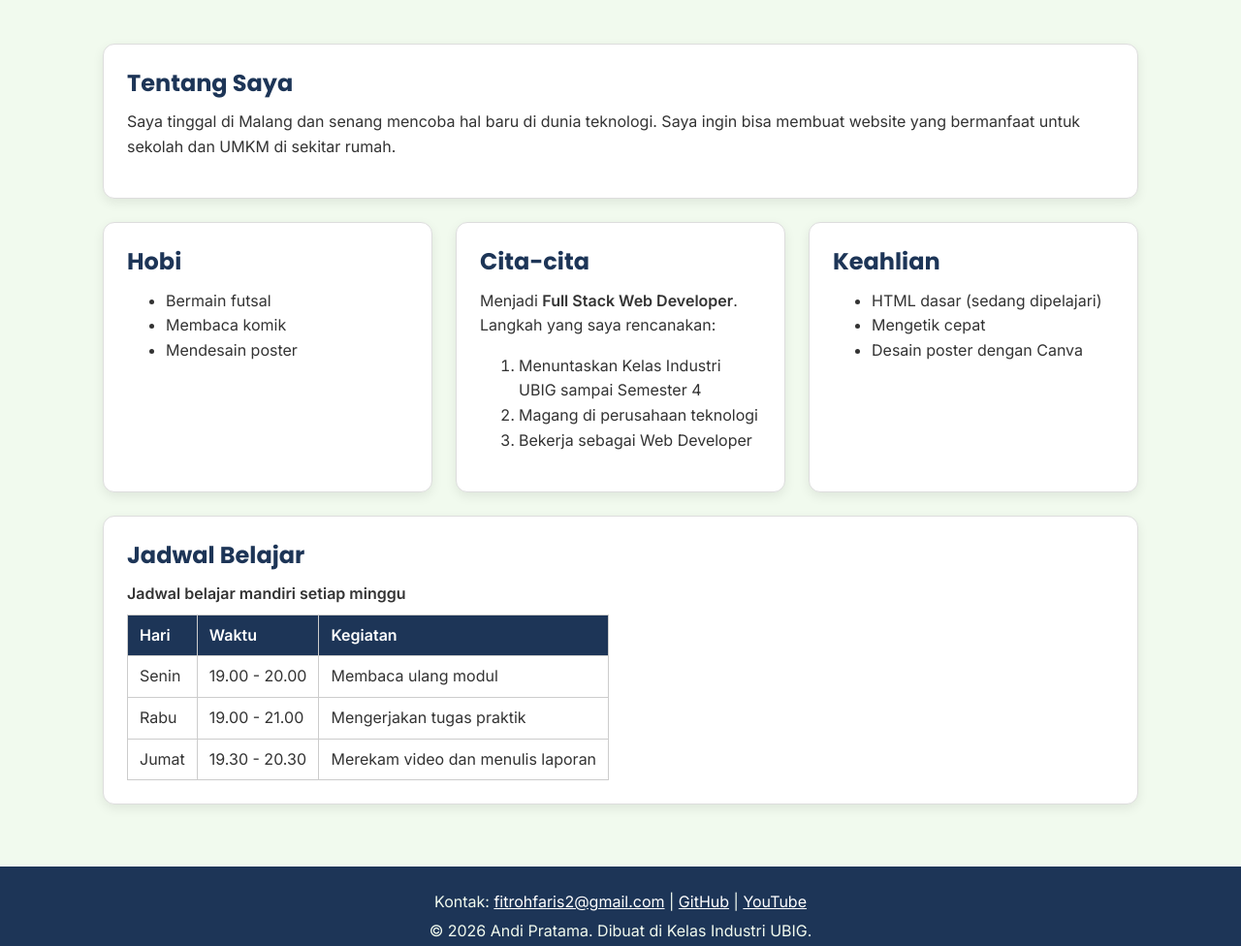
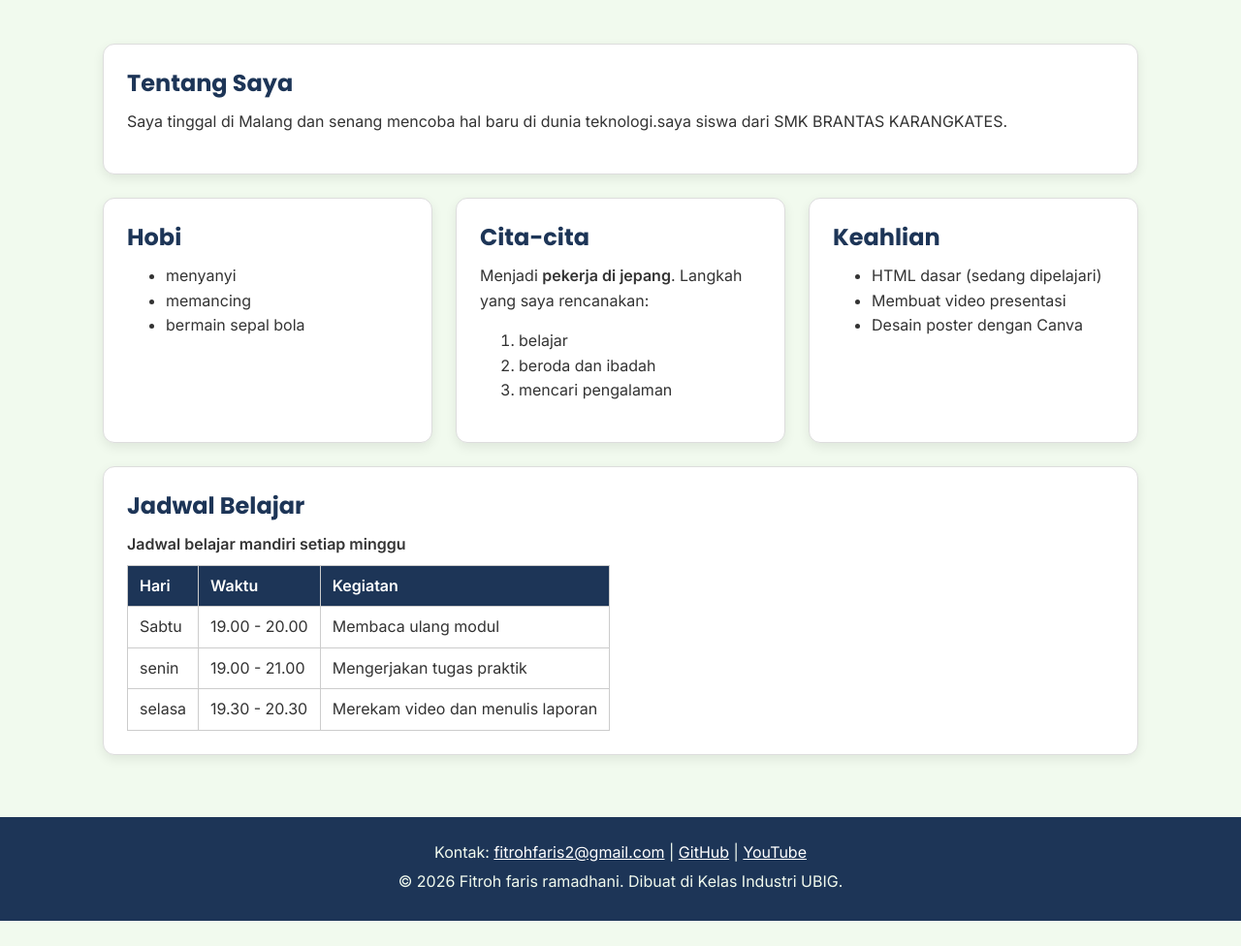
Before and after one commit to fitrohrpl-boop/tugas-5-fitrohfarisramadhani-smkbrantaskarangkates, a plain HTML site: page index.html in a window 1280 px wide. Shown: the part 309-1285 px from the top of the page at 97% size. After the commit the page ends 1259 px from the top, so only its background shows below. Drawn offline with Linux system fonts and the light colour scheme.

Commit message:
first commit

```diff
--- a/index.html
+++ b/index.html
@@ -47,26 +47,26 @@
 
       <section class="kartu">
         <h2>Tentang Saya</h2>
-        <p>Saya tinggal di Malang dan senang mencoba hal baru di dunia teknologi. Saya ingin bisa membuat website yang bermanfaat untuk sekolah dan UMKM di sekitar rumah.</p>
+        <p>Saya tinggal di Malang dan senang mencoba hal baru di dunia teknologi.saya siswa dari SMK BRANTAS KARANGKATES.</p>
       </section>
 
       <div class="daftar-kartu">
         <section class="kartu">
           <h2>Hobi</h2>
           <ul>
-            <li>Bermain futsal</li>
-            <li>Membaca komik</li>
-            <li>Mendesain poster</li>
+            <li>menyanyi</li>
+            <li>memancing</li>
+            <li>bermain sepal bola</li>
           </ul>
         </section>
 
         <section class="kartu">
           <h2>Cita-cita</h2>
-          <p>Menjadi <strong>Full Stack Web Developer</strong>. Langkah yang saya rencanakan:</p>
+          <p>Menjadi <strong> pekerja di jepang</strong>. Langkah yang saya rencanakan:</p>
           <ol>
-            <li>Menuntaskan Kelas Industri UBIG sampai Semester 4</li>
-            <li>Magang di perusahaan teknologi</li>
-            <li>Bekerja sebagai Web Developer</li>
+            <li>belajar</li>
+            <li>beroda dan ibadah</li>
+            <li>mencari pengalaman</li>
           </ol>
         </section>
 
@@ -74,7 +74,7 @@
           <h2>Keahlian</h2>
           <ul>
             <li>HTML dasar (sedang dipelajari)</li>
-            <li>Mengetik cepat</li>
+            <li>Membuat video presentasi</li>
             <li>Desain poster dengan Canva</li>
           </ul>
         </section>
@@ -93,17 +93,17 @@
           </thead>
           <tbody>
             <tr>
-              <td>Senin</td>
+              <td>Sabtu</td>
               <td>19.00 - 20.00</td>
               <td>Membaca ulang modul</td>
             </tr>
             <tr>
-              <td>Rabu</td>
+              <td>senin</td>
               <td>19.00 - 21.00</td>
               <td>Mengerjakan tugas praktik</td>
             </tr>
             <tr>
-              <td>Jumat</td>
+              <td>selasa</td>
               <td>19.30 - 20.30</td>
               <td>Merekam video dan menulis laporan</td>
             </tr>
@@ -117,7 +117,7 @@
     <p>Kontak: <a href="mailto:fitrohfaris2@gmail.com">fitrohfaris2@gmail.com</a> |
       <a href="https://github.com/" target="_blank">GitHub</a> |
       <a href="https://www.youtube.com/" target="_blank">YouTube</a></p>
-    <p>&copy; 2026 Andi Pratama. Dibuat di Kelas Industri UBIG.</p>
+    <p>&copy; 2026 Fitroh faris ramadhani. Dibuat di Kelas Industri UBIG.</p>
   </footer>
 </body>
 </html>
```
Also changed, not shown: img/proyek-profile.jpeg (added), 1 other file.
